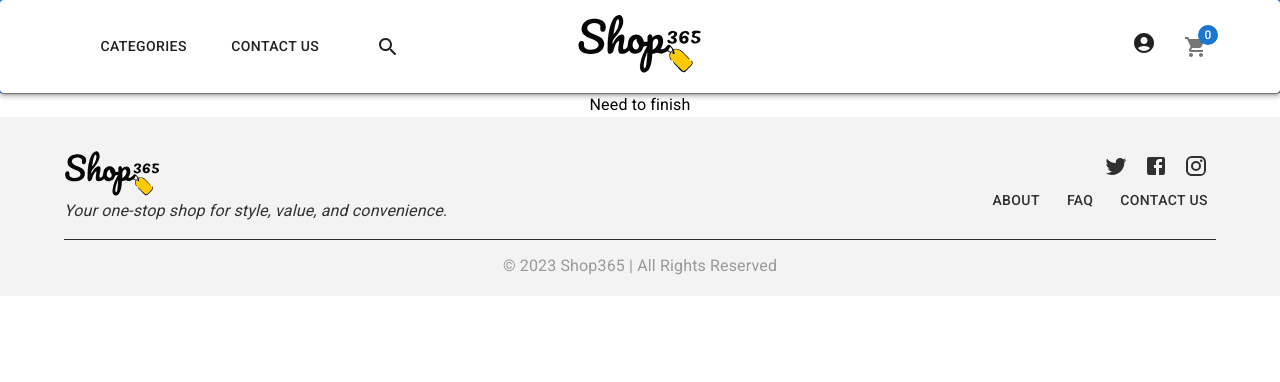
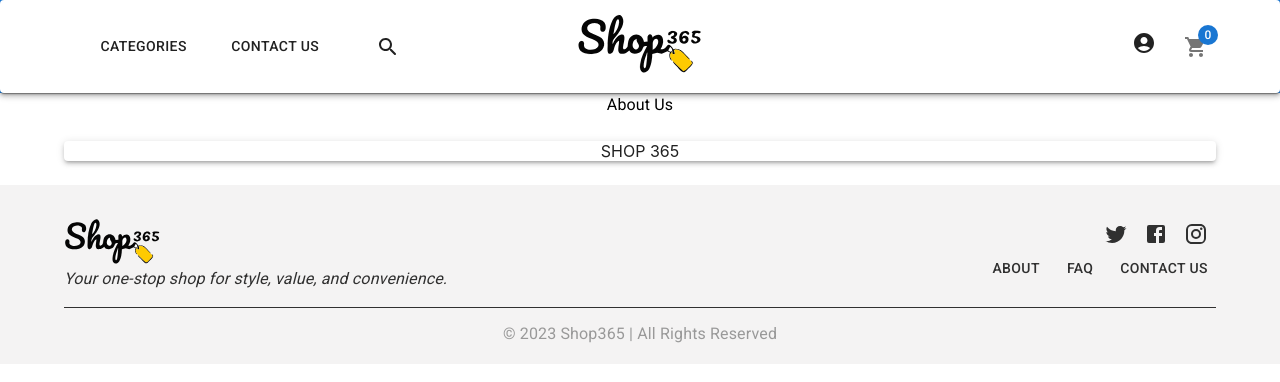
Before and after one commit to iosazee/shop-365, a React (Create React App) app: page /about in a window 1280 px wide. Shown: the top 382 px of the page. Built offline with nearby package versions, Linux system fonts and the light colour scheme; no server answers; the database is empty.

Commit message:
Added sligt edits

```diff
--- a/src/components/About.js
+++ b/src/components/About.js
@@ -1,11 +1,14 @@
 import React from 'react';
-import {Container, Typography } from "@mui/material";
+import {Container, Typography, Paper } from "@mui/material";
 
 function About(){
 
     return(
         <Container>
-            <Typography>Need to finish</Typography>
+            <Typography>About Us</Typography>
+            <Paper elevation={3} sx={{my: 3}}>
+                SHOP 365
+            </Paper>
         </Container>
     )
 }
--- a/src/components/Faq.js
+++ b/src/components/Faq.js
@@ -4,7 +4,7 @@ import FAQ from '../assets/FAQ.json';
 
 function Faq(){
 
-    const [expanded, setExpanded] = React.useState('panel1');
+    const [expanded, setExpanded] = React.useState('panel0');
 
     const handleChange = (panel) => (event, newExpanded) => {
       setExpanded(newExpanded ? panel : false);
@@ -16,7 +16,7 @@ function Faq(){
             <Paper elevation={3} sx={{my: 3}}>
                 {FAQ.map((faq) => {
                 return (
-                    <Accordion expanded={expanded === `panel${faq.id}`} onChange={handleChange(`panel${faq.id}`)}>
+                    <Accordion key={faq.id} expanded={expanded === `panel${faq.id}`} onChange={handleChange(`panel${faq.id}`)}>
                         <AccordionSummary aria-controls="panel1d-content" id="panel1d-header">
                             <Typography>{faq.question}</Typography>
                         </AccordionSummary>
```
